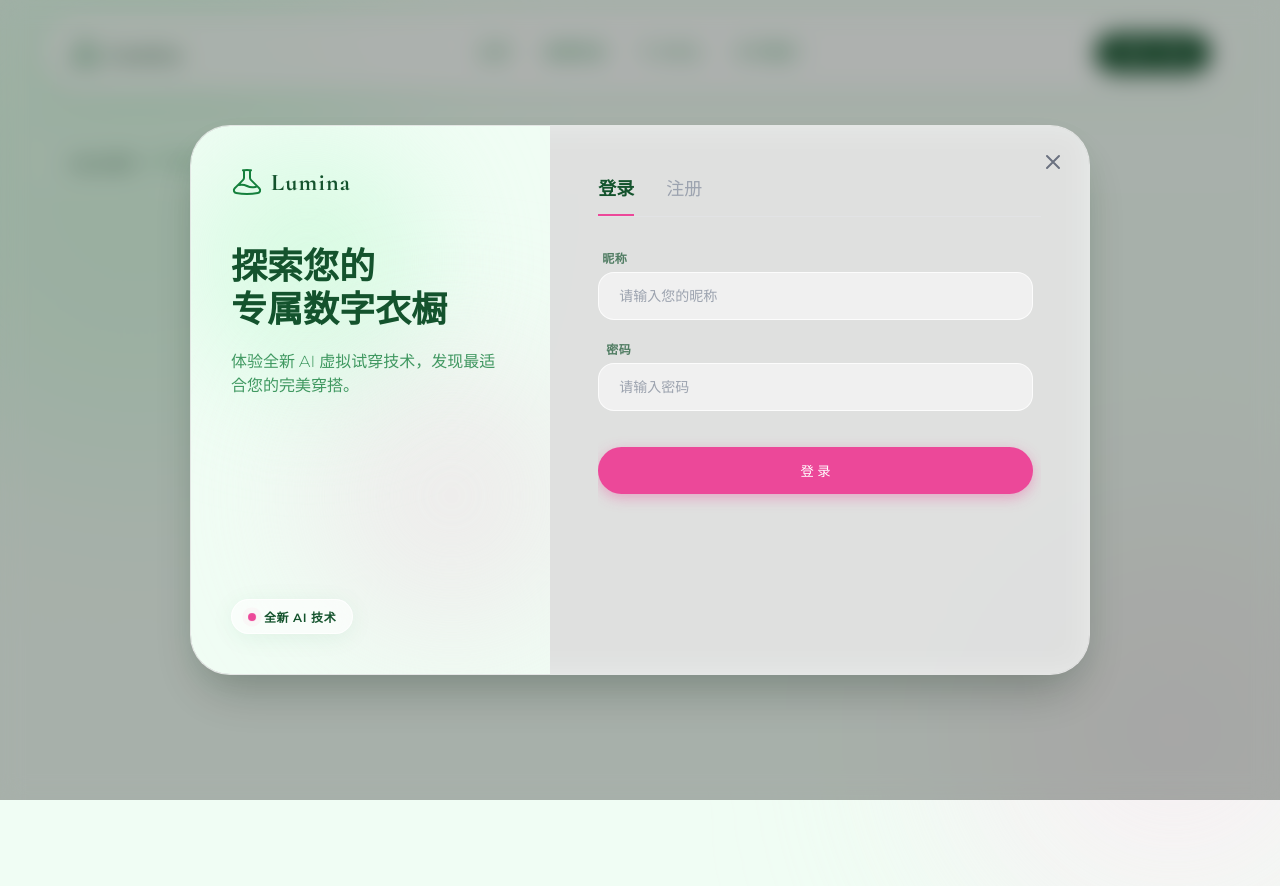
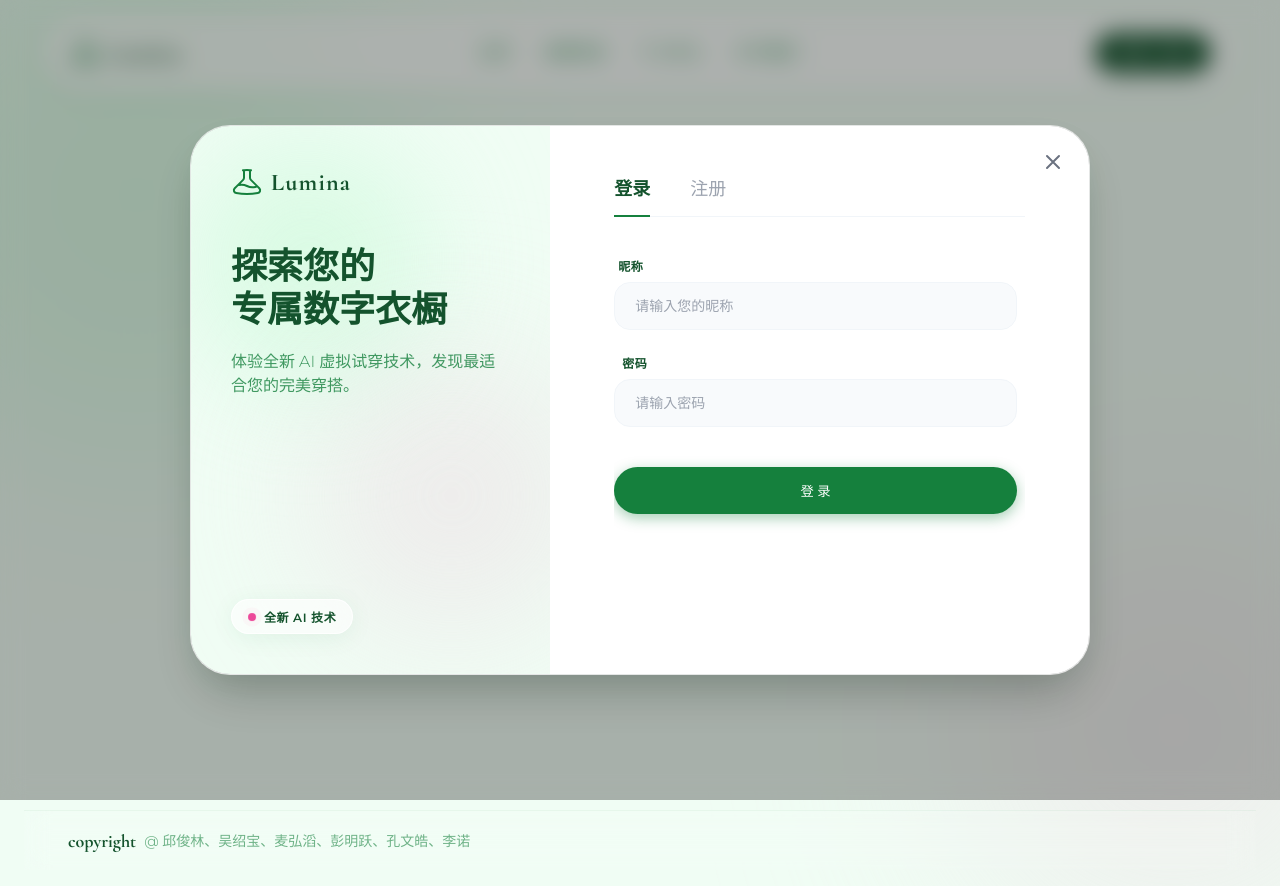
Before and after one commit to wozhaonue/virtual_tyrOn, a Vue app: page / in a window 1280 px wide. Before the commit the page ends 800 px from the top, so only its background shows below. Built offline with nearby package versions, Linux system fonts and the light colour scheme; the HTML template or start-up script is replaced by a standard one.

Commit message:
feat: 登录弹窗样式优化并优化根组件布局

```diff
--- a/src/App.vue
+++ b/src/App.vue
@@ -80,7 +80,7 @@ const handleLogOut = () => {
     </el-header>
 
     <!-- 主内容区 -->
-    <el-main class="flex justify-center" >
+    <el-main class="flex justify-center" style="min-height: 90vh;" >
       <div class="flex items-center justify-between w-full" style=" gap: 4rem;">
         <router-view></router-view>
       </div>
--- a/src/components/LoginModal.vue
+++ b/src/components/LoginModal.vue
@@ -514,17 +514,17 @@ const handleSubmit = async() => {
 /* Right Side */
 .modal-right {
   width: 60%;
-  padding: 3rem;
-  background-color: rgba(255, 255, 255, 0.6);
+  padding: 3rem 4rem;
+  background-color: #ffffff;
   display: flex;
   flex-direction: column;
 }
 
 .tabs-container {
   display: flex;
-  gap: 2rem;
-  margin-bottom: 2rem;
-  border-bottom: 1px solid rgba(229, 231, 235, 0.5);
+  gap: 2.5rem;
+  margin-bottom: 2.5rem;
+  border-bottom: 1px solid #f1f5f9;
   flex-shrink: 0;
 }
 
@@ -542,11 +542,11 @@ const handleSubmit = async() => {
   background: transparent;
 }
 .scrollable-content::-webkit-scrollbar-thumb {
-  background-color: rgba(21, 128, 61, 0.2);
+  background-color: rgba(21, 128, 61, 0.1);
   border-radius: 10px;
 }
 .scrollable-content::-webkit-scrollbar-thumb:hover {
-  background-color: rgba(21, 128, 61, 0.4);
+  background-color: rgba(21, 128, 61, 0.2);
 }
 
 .tab-btn {
@@ -575,24 +575,24 @@ const handleSubmit = async() => {
 
 .tab-indicator {
   position: absolute;
-  bottom: 0;
+  bottom: -1px;
   left: 0;
   width: 100%;
   height: 2px;
-  background-color: #ec4899;
+  background-color: #15803d;
 }
 
 /* Form Styles */
 .form-container {
   display: flex;
   flex-direction: column;
-  gap: 1.25rem;
+  gap: 1.5rem;
 }
 
 .form-group {
   display: flex;
   flex-direction: column;
-  gap: 0.375rem;
+  gap: 0.5rem;
 }
 
 .form-label {
@@ -600,7 +600,7 @@ const handleSubmit = async() => {
   font-weight: 600;
   text-transform: uppercase;
   letter-spacing: 0.05em;
-  color: rgba(20, 83, 45, 0.7);
+  color: #14532d;
   margin-left: 0.25rem;
 }
 
@@ -624,12 +624,12 @@ const handleSubmit = async() => {
 
 .form-input {
   width: 100%;
-  background-color: rgba(255, 255, 255, 0.5);
-  border: 1px solid rgba(255, 255, 255, 0.8);
+  background-color: #f8fafc;
+  border: 1px solid #f1f5f9;
   border-radius: 1rem;
   padding: 0.875rem 1.25rem;
   font-size: 0.875rem;
-  color: #1f2937;
+  color: #14532d;
   transition: all 0.3s ease;
   outline: none;
 }
@@ -639,8 +639,9 @@ const handleSubmit = async() => {
 }
 
 .form-input:focus {
-  background-color: rgba(255, 255, 255, 0.8);
-  box-shadow: 0 0 0 2px rgba(34, 197, 94, 0.5);
+  background-color: #ffffff;
+  border-color: #22c55e;
+  box-shadow: 0 0 0 3px rgba(34, 197, 94, 0.1);
 }
 
 .form-select {
@@ -728,13 +729,17 @@ const handleSubmit = async() => {
 }
 
 .submit-btn-login {
-  background-color: #ec4899;
-  box-shadow: 0 4px 14px 0 rgba(236, 72, 153, 0.39);
+  background-color: #15803d;
+  box-shadow: 0 4px 14px 0 rgba(21, 128, 61, 0.39);
+  /* background-color: #ec4899;
+  box-shadow: 0 4px 14px 0 rgba(236, 72, 153, 0.39); */
 }
 
 .submit-btn-login:hover {
-  box-shadow: 0 6px 20px rgba(236, 72, 153, 0.23);
+  box-shadow: 0 6px 20px rgba(21, 128, 61, 0.23);
   transform: translateY(-2px);
+  /* box-shadow: 0 6px 20px rgba(236, 72, 153, 0.23);
+  transform: translateY(-2px); */
 }
 
 .submit-btn-register {
--- a/src/router/index.ts
+++ b/src/router/index.ts
@@ -1,6 +1,7 @@
 import { useUserStore } from '@/stores/userModal.ts'
 import Home from '@/views/Home.vue'
 import NotFound from '@/views/notFound.vue'
+import { ElMessage } from 'element-plus'
 import { createRouter, createWebHistory } from 'vue-router'
 
 const router = createRouter({
@@ -42,8 +43,13 @@ router.beforeEach((to,from) => {
     if(localStorage.getItem('auth_token') && localStorage.getItem('user_id')){
       return true;
     }
+    ElMessage({
+            message: '请先登录后再进行操作',
+            type: 'info',
+          })
     useUserStore().setUserModalVisible(true);
     return false;
   }
+  return true;
 })
 export default router
```
